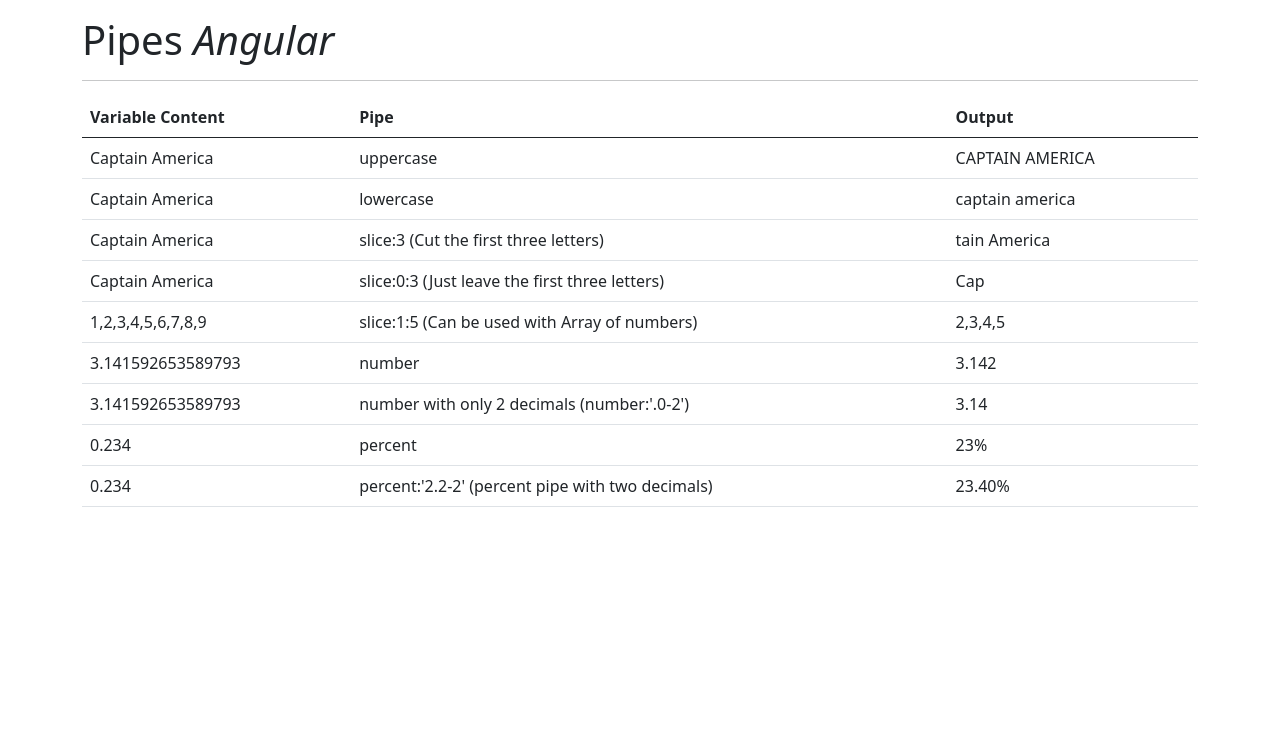
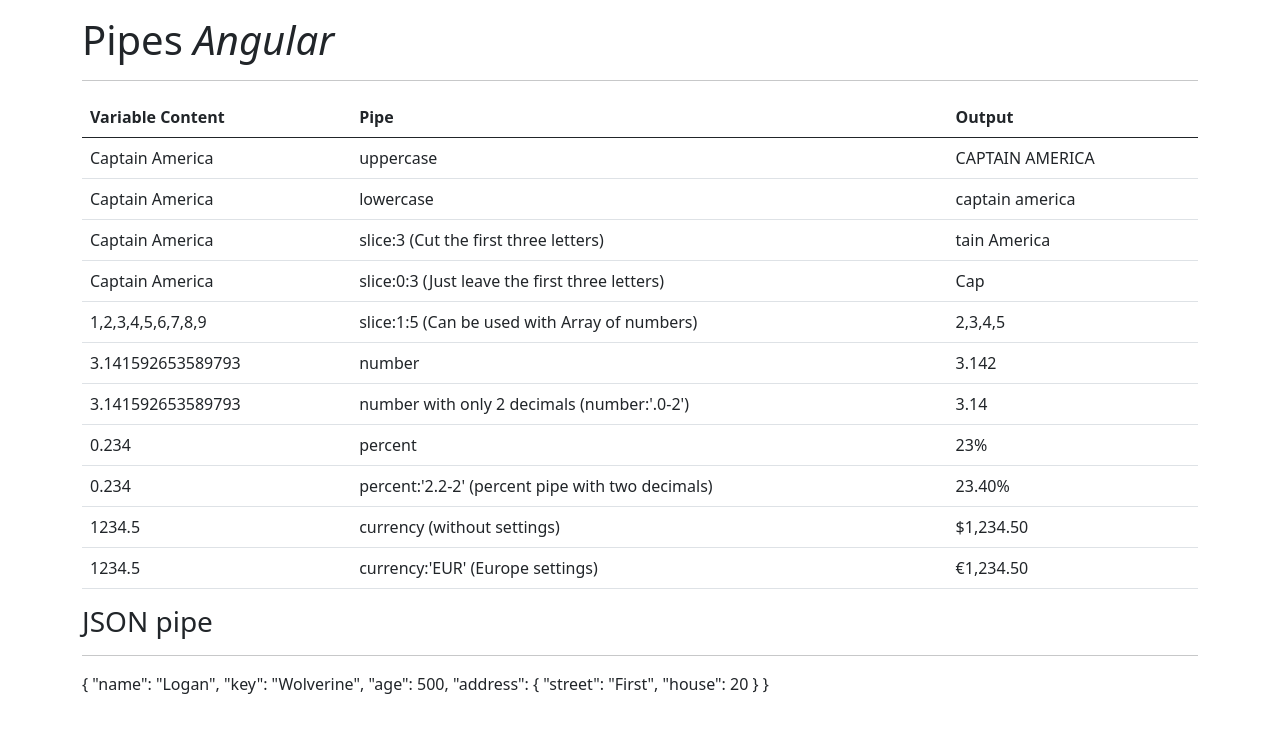
Before and after one commit to JuanVicenteVazquezG/angular-pipes, an Angular app: page / in a window 1280 px wide. Shown: the top 732 px of the page. Built offline with nearby package versions, Linux system fonts and the light colour scheme.

Commit message:
pipe json

```diff
--- a/src/app/app.component.html
+++ b/src/app/app.component.html
@@ -57,6 +57,24 @@
                     <td> percent:'2.2-2' (percent pipe with two decimals)</td>
                     <td>{{ percentage | percent:'2.2-2' }}</td>
                 </tr>
+                <tr>
+                    <td>{{ salary }}</td>
+                    <td> currency (without settings)</td>
+                    <td>{{ salary | currency }}</td>
+                </tr>
+                <tr>
+                    <td>{{ salary }}</td>
+                    <td> currency:'EUR' (Europe settings)</td>
+                    <td>{{ salary | currency:'EUR' }}</td>
+                </tr>
+
         </table>
+        <h3>JSON pipe</h3>
+        <hr>
+        <div class="row mb-5">
+            <div class="col">
+                {{hero | json}}
+            </div>
+        </div>
     </div>
 </div>
--- a/src/app/app.component.ts
+++ b/src/app/app.component.ts
@@ -9,4 +9,15 @@ export class AppComponent {
   Array = [1, 2, 3, 4, 5, 6, 7, 8, 9];
   PI: number = Math.PI;
   percentage = 0.234;
+  salary = 1234.5;
+
+  hero = {
+    name: 'Logan',
+    key: 'Wolverine',
+    age: 500,
+    address: {
+      street: 'First',
+      house: 20,
+    },
+  };
 }
```
